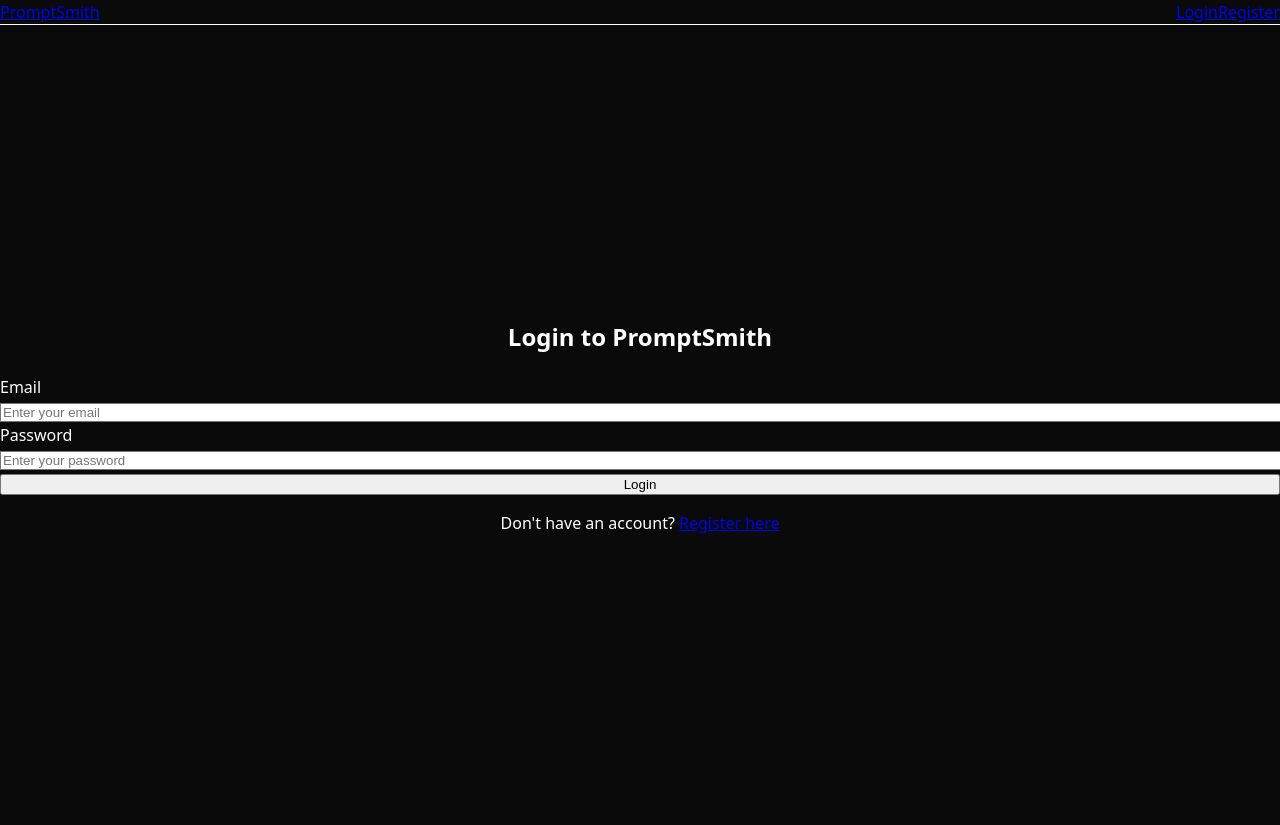
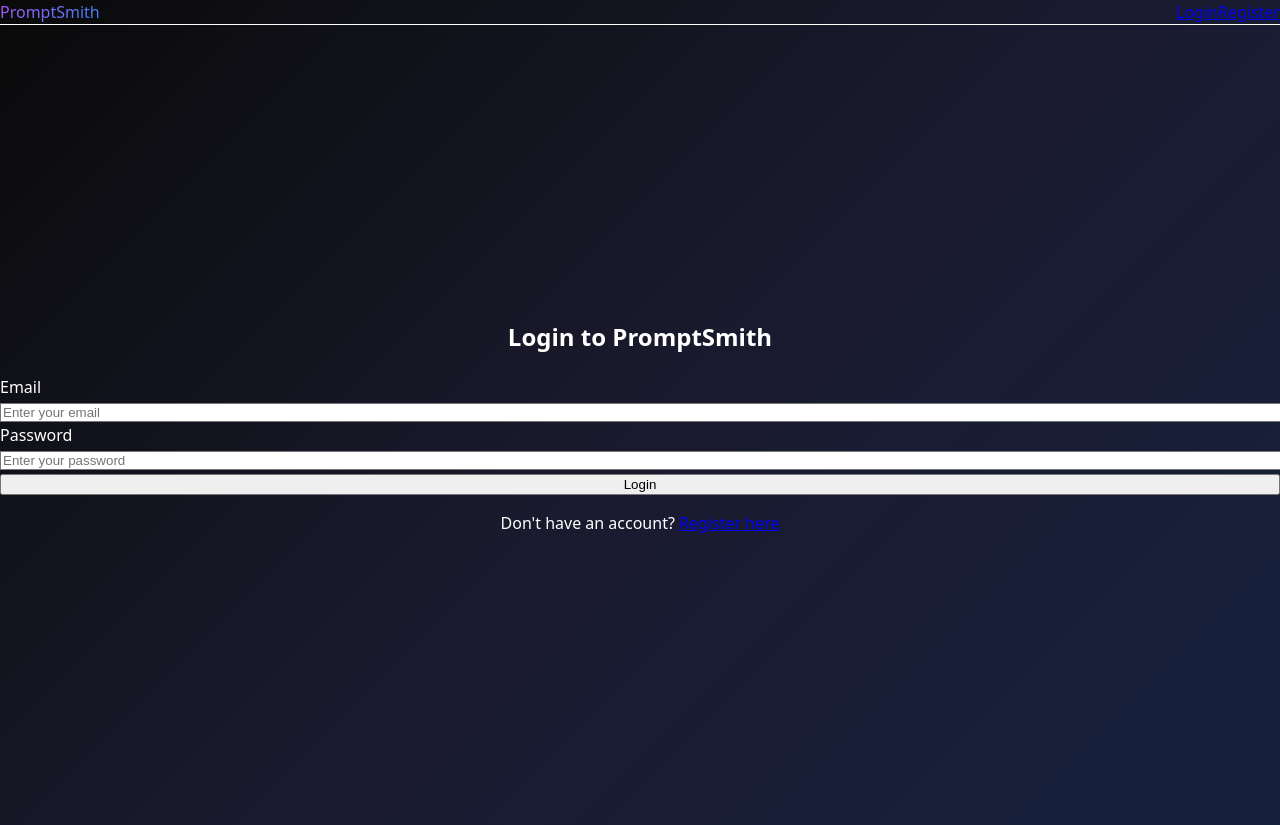
Before and after one commit to Yash-1706/PromptSmith, a React app in the folder frontend/: page /login in a window 1280 px wide. Built offline with nearby package versions, Linux system fonts and the light colour scheme; the HTML template or start-up script is replaced by a standard one.

Commit message:
Style with dark theme

```diff
--- a/frontend/src/components/Navbar.jsx
+++ b/frontend/src/components/Navbar.jsx
@@ -13,7 +13,7 @@
   return (
     <nav className="bg-gray-900 border-b border-gray-800 px-4 py-3">
       <div className="max-w-7xl mx-auto flex justify-between items-center">
-        <Link to="/" className="text-2xl font-bold text-purple-400 hover:text-purple-300">
+        <Link to="/" className="text-2xl font-bold gradient-text hover:text-purple-300">
           PromptSmith
         </Link>
 
--- a/frontend/src/index.css
+++ b/frontend/src/index.css
@@ -11,6 +11,74 @@
 body {
   margin: 0;
   min-height: 100vh;
-  background-color: #0a0a0a;
+  background: linear-gradient(135deg, #0a0a0a 0%, #1a1a2e 50%, #16213e 100%);
   color: #ffffff;
 }
+
+/* Custom scrollbar */
+::-webkit-scrollbar {
+  width: 8px;
+}
+
+::-webkit-scrollbar-track {
+  background: #1a1a1a;
+}
+
+::-webkit-scrollbar-thumb {
+  background: #4c1d95;
+  border-radius: 4px;
+}
+
+::-webkit-scrollbar-thumb:hover {
+  background: #7c3aed;
+}
+
+/* Glow effects */
+.glow-purple {
+  box-shadow: 0 0 20px rgba(147, 51, 234, 0.3);
+}
+
+.glow-blue {
+  box-shadow: 0 0 20px rgba(59, 130, 246, 0.3);
+}
+
+/* Gradient text */
+.gradient-text {
+  background: linear-gradient(135deg, #a855f7, #3b82f6);
+  -webkit-background-clip: text;
+  -webkit-text-fill-color: transparent;
+  background-clip: text;
+}
+
+/* Animated background */
+.animated-bg {
+  background: linear-gradient(-45deg, #0a0a0a, #1a1a2e, #16213e, #0f0f23);
+  background-size: 400% 400%;
+  animation: gradientShift 15s ease infinite;
+}
+
+@keyframes gradientShift {
+  0% { background-position: 0% 50%; }
+  50% { background-position: 100% 50%; }
+  100% { background-position: 0% 50%; }
+}
+
+/* Hover effects */
+.hover-lift {
+  transition: transform 0.2s ease, box-shadow 0.2s ease;
+}
+
+.hover-lift:hover {
+  transform: translateY(-2px);
+  box-shadow: 0 10px 25px rgba(0, 0, 0, 0.3);
+}
+
+/* Button animations */
+.btn-pulse {
+  animation: pulse 2s infinite;
+}
+
+@keyframes pulse {
+  0%, 100% { opacity: 1; }
+  50% { opacity: 0.8; }
+}
--- a/frontend/src/pages/Dashboard.jsx
+++ b/frontend/src/pages/Dashboard.jsx
@@ -33,7 +33,7 @@
   }
 
   return (
-    <div className="min-h-screen bg-gray-900 text-white">
+    <div className="min-h-screen animated-bg text-white">
       <div className="max-w-7xl mx-auto px-4 py-8">
         <div className="flex justify-between items-center mb-8">
           <h1 className="text-4xl font-bold text-purple-400">Dashboard</h1>
@@ -58,7 +58,7 @@
             </div>
           ) : (
             prompts.map((prompt) => (
-              <div key={prompt._id} className="bg-gray-800 rounded-lg p-6 shadow-lg hover:shadow-xl transition-shadow">
+              <div key={prompt._id} className="bg-gray-800 rounded-lg p-6 shadow-lg hover:shadow-xl transition-shadow hover-lift border border-gray-700">
                 <h3 className="text-xl font-semibold text-white mb-2">{prompt.title}</h3>
                 <p className="text-gray-400 mb-4 line-clamp-3">{prompt.promptText}</p>
                 <div className="flex justify-between items-center">
```
